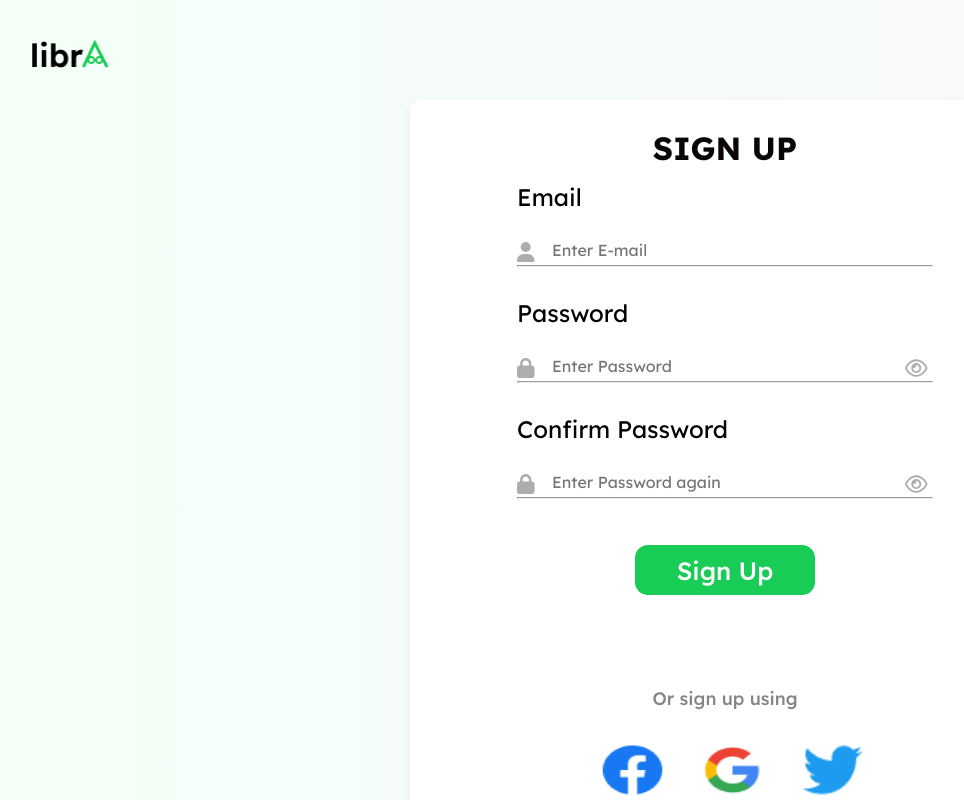
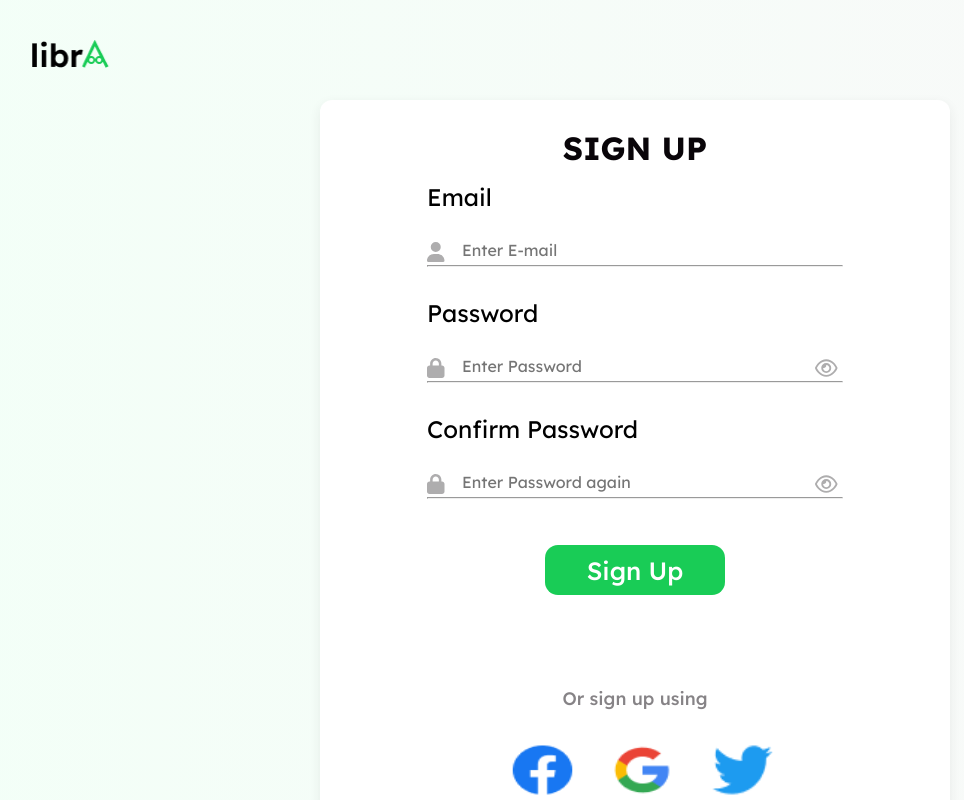
Before and after one commit to Nifix001/Libra, a React (Create React App) app: page /sign-up in a window 1280 px wide. Shown: the top 800 px of the page, without its empty margins (70-1034 px from the left). Built offline with nearby package versions, Linux system fonts and the light colour scheme.

Commit message:
New commit

```diff
--- a/src/index.css
+++ b/src/index.css
@@ -731,7 +731,7 @@ color: #5E5A5E;
 }
 
 .signup{
-  margin-left: 90px;
+  margin-left: 0px;
 }
 
 .form{
@@ -872,7 +872,7 @@ color: #5E5A5E;
   text-align: left;
   padding-left: 35px;
   color: #AEADAE;
-  margin-top: -10px;
+  margin-top: -30px;
 
 }
 
```
